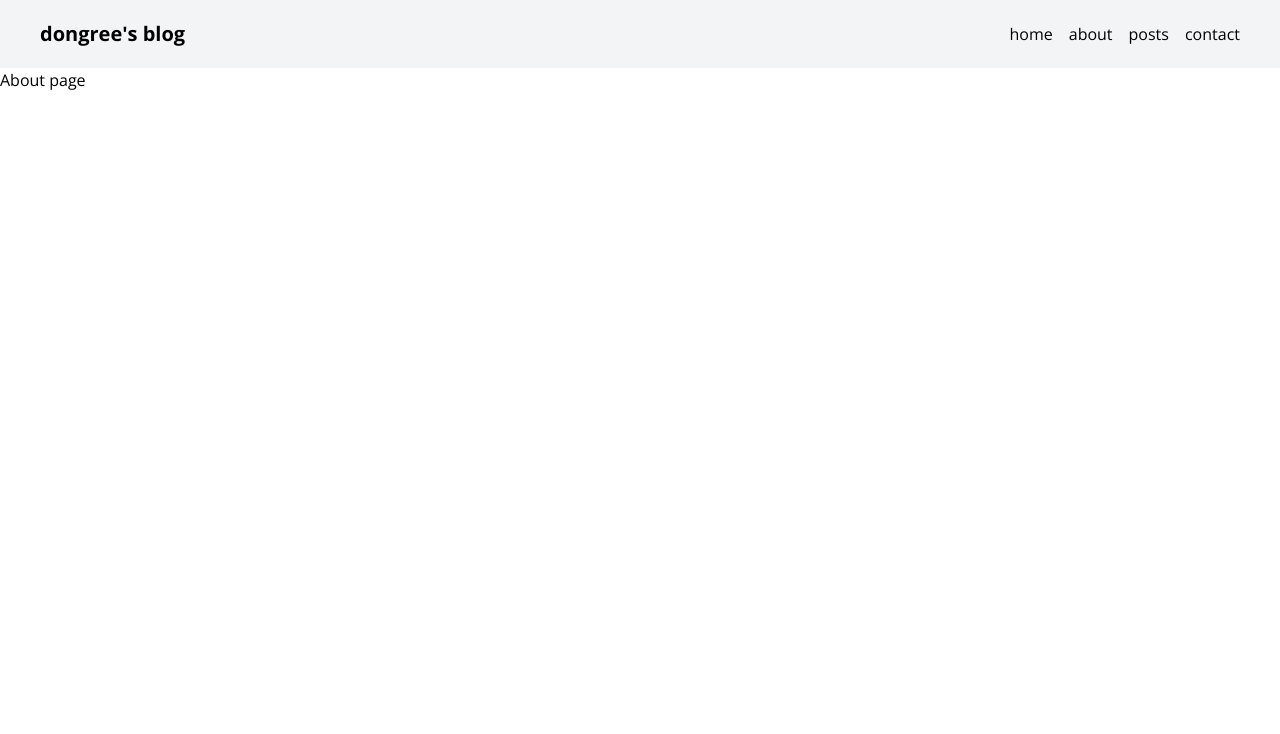
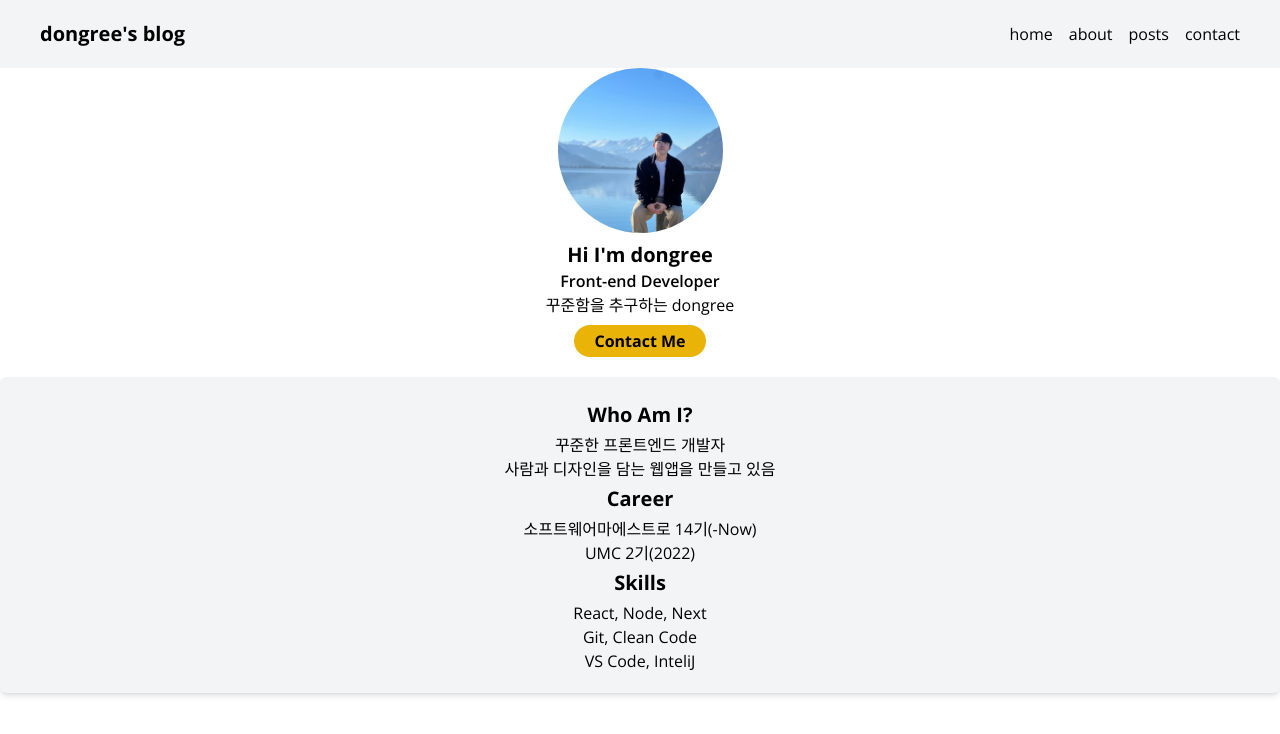
Before and after one commit to dongree/next-blog, a Next.js app: page /about in a window 1280 px wide. Shown: the top 734 px of the page. Built offline with nearby package versions, Linux system fonts and the light colour scheme.

Commit message:
Feat: About page 만들기

```diff
--- a/src/app/about/page.tsx
+++ b/src/app/about/page.tsx
@@ -1,3 +1,28 @@
+import Profile from '@/components/Profile';
+
 export default function AboutPage() {
-  return <>About page</>;
+  const TITLE_CLASS = 'font-bold text-xl my-1';
+
+  return (
+    <section>
+      <Profile />
+      <div className="bg-gray-100 flex flex-col items-center rounded-md p-5 shadow-md my-5">
+        <h3 className={TITLE_CLASS}>Who Am I?</h3>
+        <p className="text-center">
+          꾸준한 프론트엔드 개발자
+          <br />
+          사람과 디자인을 담는 웹앱을 만들고 있음
+        </p>
+        <h3 className={TITLE_CLASS}>Career</h3>
+        <p className="text-center">
+          소프트웨어마에스트로 14기(-Now)
+          <br /> UMC 2기(2022)
+        </p>
+        <h3 className={TITLE_CLASS}>Skills</h3>
+        <p className="text-center">
+          React, Node, Next <br /> Git, Clean Code <br /> VS Code, InteliJ
+        </p>
+      </div>
+    </section>
+  );
 }
```
